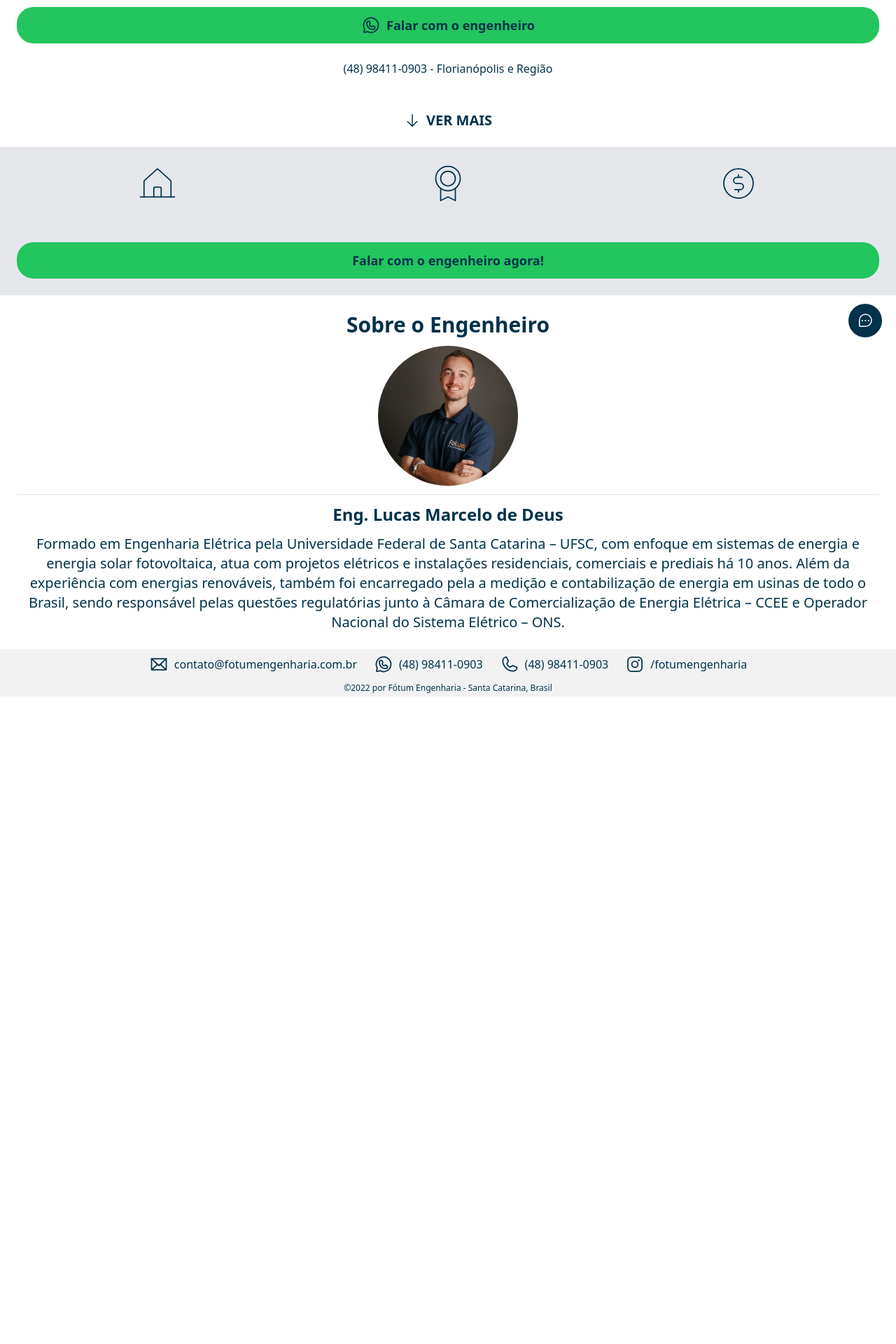
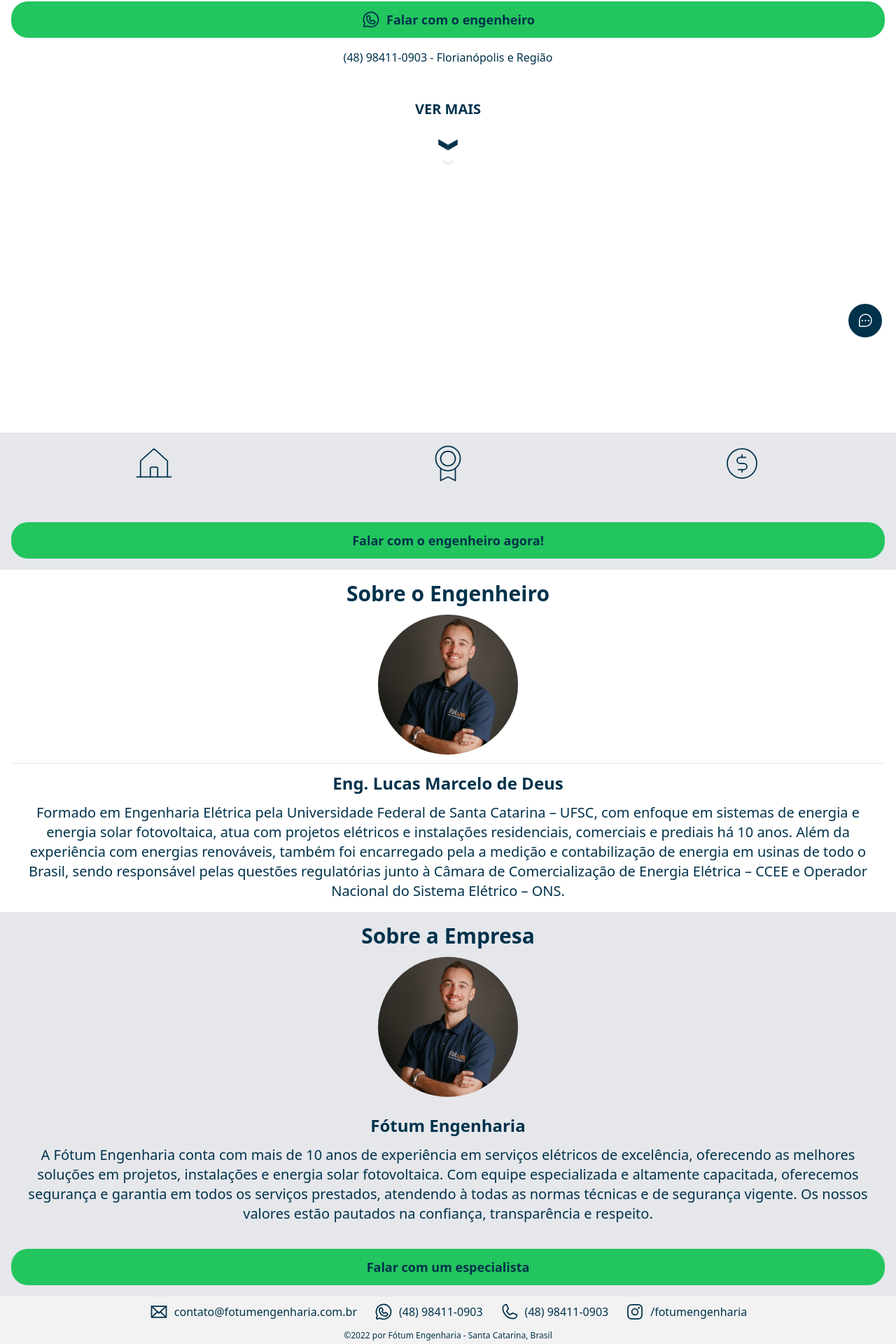
Before and after one commit to Rafagom/fotum-ts-serverless-v2, a Next.js app: page /adsSolarGeneration in a window 1280 px wide. Shown: the part 238-2158 px from the top of the page at 70% size. Before the commit the page ends 1233 px from the top, so only its background shows below. Built offline with nearby package versions, Linux system fonts and the light colour scheme.

Commit message:
arrow down animation + company section

```diff
--- a/components/PowerCalculator/PowerCalculatorModal.tsx
+++ b/components/PowerCalculator/PowerCalculatorModal.tsx
@@ -48,7 +48,7 @@
                                         as="h3"
                                         className="text-lg font-medium leading-6 text-gray-900"
                                     >
-                                        Verify Bot Settings
+                                        Dimensionador de Sistemas Fotovoltaicos
                                     </Dialog.Title>
                                     {/* <VerifyBotSetupForm /> */}
                                 </Dialog.Panel>
--- a/pages/adsSolarGeneration.tsx
+++ b/pages/adsSolarGeneration.tsx
@@ -4,9 +4,13 @@
 import {
     ArrowDown,
     ArrowFatLinesDown,
+    Calculator,
     CurrencyCircleDollar,
     HouseLine,
+    Lightbulb,
     Medal,
+    NumberSeven,
+    NumberTwo,
     WhatsappLogo,
 } from "phosphor-react";
 import { Footer } from "../components/Footer";
@@ -24,7 +28,7 @@
                 {/* <link rel="icon" href="/favicon.ico" /> */}
             </Head>
             <Header />
-            <div className="flex flex-col p-6 gap-8 ">
+            <div className="flex flex-col p-4 gap-8 h-screen">
                 <div className="flex flex-col gap-4">
                     <p className="text-xl ">Fale com um</p>
                     <h2 className="text-5xl font-extrabold">
@@ -39,9 +43,9 @@
                 </div>
 
                 <div className="flex flex-col gap-12">
-                    <div className="flex flex-col gap-6">
+                    <div className="flex flex-col gap-4">
                         <a
-                            href="https://api.whatsapp.com/message/2KTISK2P7CG6E1?autoload=1&app_absent=0"
+                            href="https://wa.me/message/2KTISK2P7CG6E1"
                             target="_blank"
                             rel="noreferrer"
                             className="flex items-center gap-2 justify-center bg-green-500 font-bold py-3 px-6 rounded-3xl text-lg hover:bg-green-200"
@@ -53,20 +57,27 @@
                             (48) 98411-0903 - Florianópolis e Região
                         </a>
                     </div>
-                    <div className="flex gap-2 justify-center items-center font-bold uppercase text-center text-xl">
-                        <ArrowDown size={24} weight="duotone" />
+                    <div className="relative flex flex-col gap-2 justify-center items-center font-bold uppercase text-center text-xl">
+                        {/* <ArrowDown
+                            className="arrow-bounce"
+                            size={24}
+                            weight="duotone"
+                        /> */}
                         <p>Ver mais</p>
+                        <div className="chevron text"></div>
+                        <div className="chevron"></div>
+                        <div className="chevron"></div>
                     </div>
                 </div>
             </div>
 
-            <div className="flex flex-col p-6 gap-8 bg-gray-200">
+            <div className="flex flex-col p-4 gap-8 bg-gray-200">
                 {/* -- Mobile -- */}
-                <div className="sm:hidden  grid grid-rows-3 gap-5  text-[#ffaa00] mt-6">
+                <div className="sm:hidden  grid grid-rows-4 gap-5  text-[#ffaa00] mt-6">
                     <div className="grid grid-cols-[2fr,8fr] px-8 py-4  gap-4 items-center justify-start bg-[#00324b] rounded-full">
                         <HouseLine size={72} weight="thin" />
                         <p>
-                            Valorização do imóvel e curto periodo de retorno de
+                            Valorização do imóvel e rápido retorno de
                             investimento
                         </p>
                     </div>
@@ -78,10 +89,17 @@
                         </p>
                     </div>
                     <div className="grid grid-cols-[2fr,8fr] px-8 py-2 gap-4 items-center justify-start bg-[#00324b] rounded-full">
-                        <CurrencyCircleDollar size={72} weight="thin" />
+                        <Lightbulb size={72} weight="thin" />
                         <p className="w-[16ch]">
                             Até 95% <br />
                             de economia na conta de energia{" "}
+                        </p>
+                    </div>
+                    <div className="grid grid-cols-[2fr,8fr] px-8 py-2 gap-4 items-center justify-start bg-[#00324b] rounded-full">
+                        <CurrencyCircleDollar size={72} weight="thin" />
+
+                        <p className="w-[16ch]">
+                            Parcele em até 72x, sem entrada
                         </p>
                     </div>
                 </div>
@@ -98,7 +116,7 @@
                     </div>
                 </div>
                 <a
-                    href="https://api.whatsapp.com/message/2KTISK2P7CG6E1?autoload=1&app_absent=0"
+                    href="https://wa.me/message/2KTISK2P7CG6E1"
                     target="_blank"
                     rel="noreferrer"
                     className="flex flex-col gap-4 mt-6"
@@ -109,7 +127,7 @@
                 </a>
             </div>
 
-            <div className="flex flex-col gap-3 p-6">
+            <div className="flex flex-col gap-3 p-4">
                 <h1 className="text-3xl font-extrabold text-center">
                     Sobre o Engenheiro
                 </h1>
@@ -142,6 +160,48 @@
                 </p>
             </div>
 
+            <div className="flex flex-col gap-3 p-4 bg-gray-200">
+                <h1 className="text-3xl font-extrabold text-center">
+                    Sobre a Empresa
+                </h1>
+
+                <div className="flex items-center justify-center">
+                    <Image
+                        className=" rounded-full"
+                        src={"/engLucas.jpg"}
+                        width={200}
+                        height={200}
+                        alt="Engenheiro Lucas"
+                    />
+                </div>
+
+                <hr className="bg-[#00324b]" />
+                <h2 className="text-2xl font-bold text-center">
+                    Fótum Engenharia
+                </h2>
+                <p className="text-center text-xl">
+                    A Fótum Engenharia conta com mais de 10 anos de experiência
+                    em serviços elétricos de excelência, oferecendo as melhores
+                    soluções em projetos, instalações e energia solar
+                    fotovoltaica. Com equipe especializada e altamente
+                    capacitada, oferecemos segurança e garantia em todos os
+                    serviços prestados, atendendo à todas as normas técnicas e
+                    de segurança vigente. Os nossos valores estão pautados na
+                    confiança, transparência e respeito.
+                </p>
+
+                <a
+                    href="https://wa.me/message/2KTISK2P7CG6E1"
+                    target="_blank"
+                    rel="noreferrer"
+                    className="flex flex-col gap-4 mt-6"
+                >
+                    <div className="flex items-center justify-center bg-green-500 font-bold py-3 px-6 rounded-3xl text-lg hover:bg-green-200">
+                        Falar com um especialista
+                    </div>
+                </a>
+            </div>
+
             <Footer />
         </div>
     );
--- a/styles/globals.css
+++ b/styles/globals.css
@@ -27,3 +27,60 @@
         transform: translateY(0px);
     }
 }
+
+.chevron {
+    top: 2rem;
+    position: absolute;
+    width: 28px;
+    height: 8px;
+    opacity: 0;
+    transform: scale3d(0.5, 0.5, 0.5);
+    animation: move 3s ease-out infinite;
+}
+
+.chevron:first-child {
+    animation: move 3s ease-out 1s infinite;
+}
+
+.chevron:nth-child(2) {
+    animation: move 3s ease-out 2s infinite;
+}
+
+.chevron:before,
+.chevron:after {
+    content: " ";
+    position: absolute;
+    top: 0;
+    height: 100%;
+    width: 51%;
+    background: #00324b;
+}
+
+.chevron:before {
+    left: 0;
+    transform: skew(0deg, 30deg);
+}
+
+.chevron:after {
+    right: 0;
+    width: 50%;
+    transform: skew(0deg, -30deg);
+}
+
+@keyframes move {
+    25% {
+        opacity: 1;
+    }
+    33% {
+        opacity: 1;
+        transform: translateY(30px);
+    }
+    67% {
+        opacity: 1;
+        transform: translateY(40px);
+    }
+    100% {
+        opacity: 0;
+        transform: translateY(55px) scale3d(0.5, 0.5, 0.5);
+    }
+}
```
